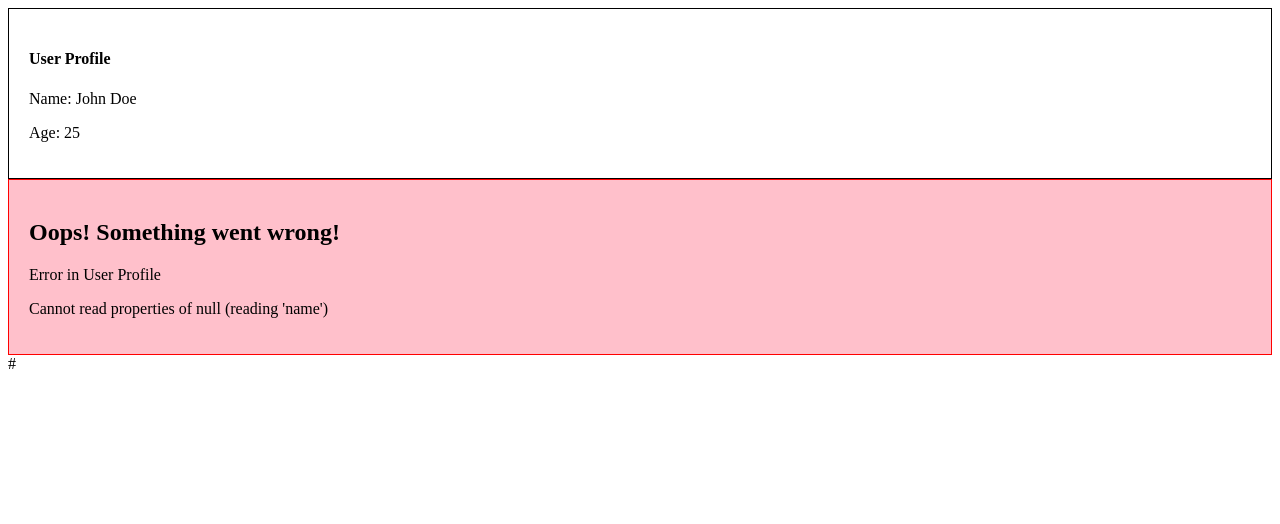
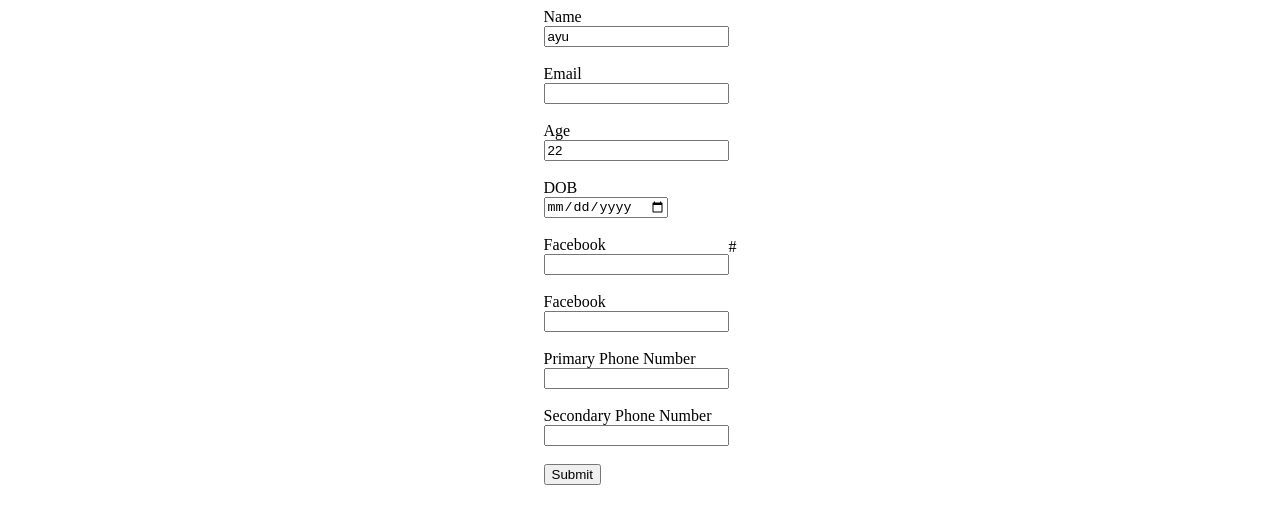
Before and after one commit to sharmayush11/react_learning, a React (Vite) app: page / in a window 1280 px wide. Shown: the top 524 px of the page. Built offline with nearby package versions, Linux system fonts and the light colour scheme.

Commit message:
useForm exp:

```diff
--- a/package.json
+++ b/package.json
@@ -10,8 +10,10 @@
     "preview": "vite preview"
   },
   "dependencies": {
+    "@hookform/devtools": "^4.2.0",
     "react": "^19.2.6",
     "react-dom": "^19.2.6",
+    "react-hook-form": "^7.86.0",
     "react-router-dom": "^7.18.1"
   },
   "devDependencies": {
--- /dev/null
+++ b/src/App.css
@@ -0,0 +1,10 @@
+body{
+  display: flex;
+  justify-content: center;
+  align-items: center;
+}
+
+.error{
+  color: red;
+  margin: 1px 0 3px;
+}
--- a/src/App.jsx
+++ b/src/App.jsx
@@ -1,25 +1,9 @@
-import UserProfile from "./UserProfile";
-import ErrorBoundary from "./ErrorBoundary";
+import Form from './Form'
+import './App.css'
 
 function App() {
-
-  const userData = {
-    name: "John Doe",
-    age: 25,
-  };
-
-  const userData1 = null;
-
   return (
-    <>
-      <ErrorBoundary>
-        <UserProfile userData={userData} />
-      </ErrorBoundary>
-
-      <ErrorBoundary fallback={<p>Error in User Profile</p>}>
-        <UserProfile userData={userData1} />
-      </ErrorBoundary>
-    </>
+    <Form/>
   )
 }
 
--- a/src/ErrorBoundary.jsx
+++ /dev/null
@@ -1,33 +0,0 @@
-import { Component } from "react";
-
-class ErrorBoundary extends Component{
-   constructor(props){
-      super(props);
-      this.state = { hasError: false, error: null, errorInfo: null }
-   }
-
-   static getDerivedStateFromError(error){
-      return { hasError: true, error: error }
-   }
-
-   componentDidCatch(error, errorInfo){
-      console.log("ErrorBoundary caught an error:", error, errorInfo);
-   }
-
-   render(){
-      if(this.state.hasError){
-         // return <h2>Something went wrong!</h2>;
-         return (
-            <div style={{ border: '1px solid red', background: "pink" , padding: '20px' }}>
-               <h2>Oops! Something went wrong!</h2>
-               <p>{this.props.fallback}</p>
-               <p>{this.state.error.message}</p>
-            </div>
-         )
-      }
-
-      return this.props.children;
-   }
-}
-
-export default ErrorBoundary;
--- /dev/null
+++ b/src/Form.jsx
@@ -0,0 +1,124 @@
+import { useForm } from "react-hook-form"
+import { DevTool } from '@hookform/devtools';
+
+function Form() {
+    const { register, handleSubmit, control, formState } = useForm({
+        defaultValues: {
+            name: "ayu",
+            email: "",
+            age: 22,
+            social: {
+                facebook: "",
+                twitter: ""
+            },
+            phonenumber: ["", ""],
+            dob: new Date()
+        }
+    });
+    // const { register, handleSubmit, control, formState  } = useForm({
+    //    defaultValues: async () => {
+    //       const response = await fetch("https://jsonplaceholder.typicode.com/users/1");
+    //       const data = await response.json();
+    //       return {
+    //          name: data.name,
+    //          email: data.email,
+    //          age: 18
+    //       }
+    //    }
+    // });
+    const { errors } = formState;
+
+    console.log(useForm())
+
+    const onSubmit = (data) => {
+        console.log(data)
+    }
+
+    return (
+        <div>
+            <form onSubmit={handleSubmit(onSubmit)}>
+                <label htmlFor="name">Name</label><br />
+                <input type="text" id="name"
+                    {...register("name", {
+                        required: 'Name is required.'
+                    })}
+                />
+                {errors.name && <p className="error">{errors.name?.message}</p>}
+                <br /><br />
+                <label htmlFor="email">Email</label><br />
+                <input type="email" id="email"
+                    {...register("email", {
+                        required: 'Email is required.',
+                        pattern: {
+                            value: /^[^@ ]+@[^@ ]+\.[^@ .]{2,}$/,
+                            message: 'Invalid email address'
+                        },
+                        validate: {
+                            notAdminEmail: (value) => {
+                                return (
+                                    value !== "admin@example.com" || "Enter a different email address"
+                                )
+                            },
+                            notBlacklistedEmail: (value) => {
+                                return (
+                                    !value.endsWith("@blacklisted.com") || "This domain is not allowed."
+                                )
+                            }
+                        }
+                    })} />
+                {errors.email && <p className="error">{errors.email?.message}</p>}
+                <br /><br />
+                <label htmlFor="age">Age</label><br />
+                <input type="number" id="age"
+                    {...register("age",
+                        {
+                            valueAsNumber: true,
+                            required: 'Age is required.',
+                            min: {
+                                value: 18,
+                                message: 'Age must be at least 18'
+                            },
+                            max: {
+                                value: 25,
+                                message: 'Age must be at most 25'
+                            }
+                        })} />
+                {errors.age && <p className="error">{errors.age?.message}</p>}
+
+                <br /><br />
+
+                <label htmlFor="dob">DOB</label><br />
+                <input type="date" id="dob"
+                    {...register("dob", {
+                        valueAsDate: true
+                    })} />
+                <br /><br />
+
+                <label htmlFor="facebook">Facebook</label><br />
+                <input type="text" id="facebook"
+                    {...register("social.facebook")} />
+                <br /><br />
+
+                <label htmlFor="twitter">Facebook</label><br />
+                <input type="text" id="twitter"
+                    {...register("social.twitter")} />
+                <br /><br />
+
+                <label htmlFor="primary-phonenumber">Primary Phone Number</label><br />
+                <input type="text" id="primary-phonenumber"
+                    {...register("phonenumber.0")} />
+                <br /><br />
+
+                <label htmlFor="secondary-phonenumber">Secondary Phone Number</label><br />
+                <input type="text" id="secondary-phonenumber"
+                    {...register("phonenumber.1")} />
+                <br /><br />
+
+                <button type="submit">Submit</button>
+            </form>
+            <DevTool control={control} placement="top-left" />
+        </div>
+    )
+}
+
+export default Form
--- a/src/UserProfile.jsx
+++ /dev/null
@@ -1,14 +0,0 @@
-function UserProfile({ userData }) {
-   const username = userData.name;
-   const age = userData.age;
-
-   return (
-      <div style={{ border: '1px solid #000', padding: '20px' }}>
-         <h4>User Profile</h4>
-         <p>Name: {username}</p>
-         <p>Age: {age}</p>
-      </div>
-   );
-}
-
-export default UserProfile
```
Also changed, not shown: src/Test.jsx (deleted, +0 -28 lines), 1 other file (tests, documents, lock files or other folders).
